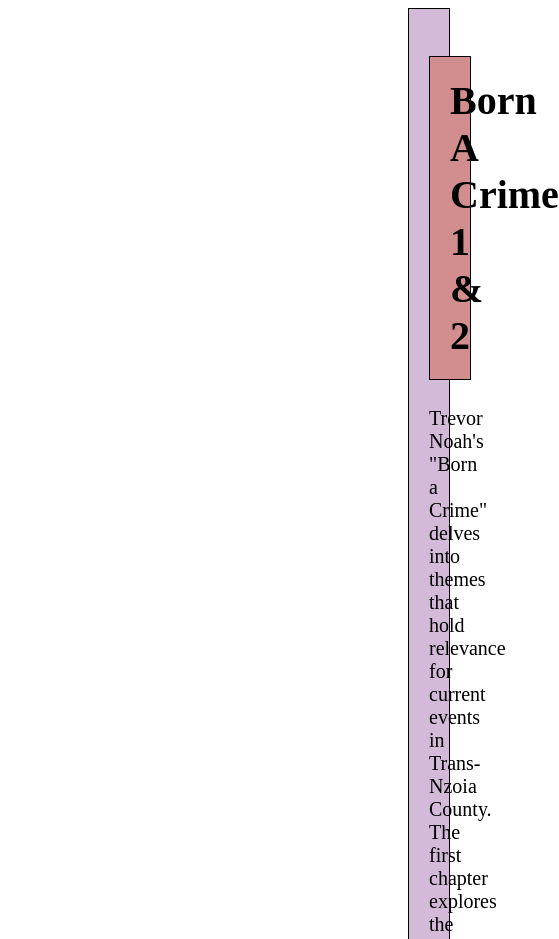
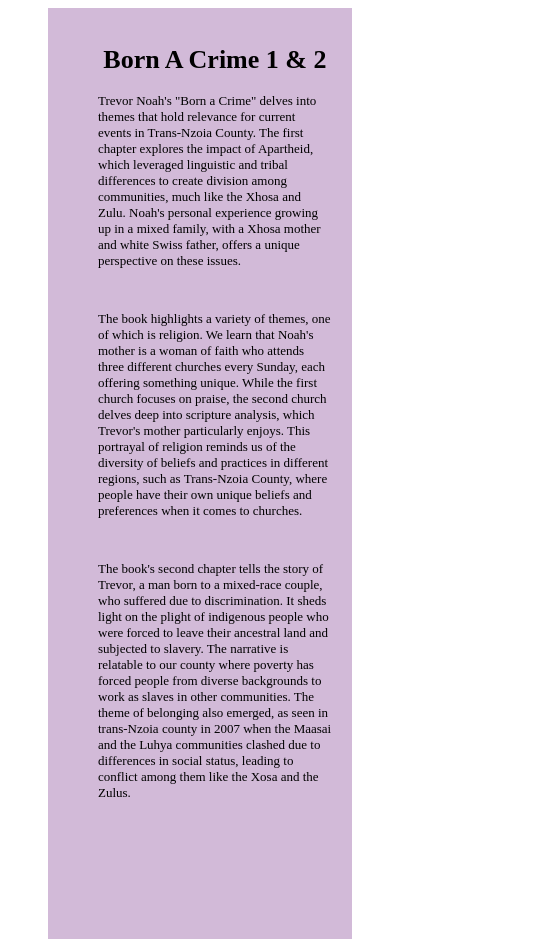
Before and after one commit to Deborah-Cherotich/Mentorship-program, a plain HTML site: page nyj.html in a window 390 px wide. Shown: the top 939 px of the page, 559 px wide, since content can reach past the window. Drawn offline with Linux system fonts and the light colour scheme.

Commit message:
add change

```diff
--- a/static/nyj.css
+++ b/static/nyj.css
@@ -3,6 +3,9 @@
 
     padding-left: 400px;
     height: 1000px;
+
+
+
 }
 h1{
     text-align: center;
@@ -10,7 +13,6 @@
 
 
 .paragraph{
-    border: 1px solid;
     padding: 50px;
     padding-left: 50px;
     background-color: rgb(210,186,216);
@@ -25,29 +27,24 @@
     width: 40%;
     border-radius: 20px;
 }
+
 @media only screen and (min-width:280px)and (max-width:425px) {
-    h1{
-        text-align: center;
-        border: 1px solid;
-        padding: 20px;
-        flex-wrap: wrap;
-        background-color:rgb(210,142,143);
-        width: 80%;
+    .container{
+
+        padding-left: 40px;
+        height: 1400px;
 
 
 
     }
-    #container{
+    .paragraph{
+        padding: 20px;
+        padding-left: 50px;
+        background-color: rgb(210,186,216);
+        width: 70%;
+        font-size: 13px;
+        height: 1300px;
 
-        padding-left: 30px;
-    }
-    .paragraph{
-        border: 1px solid;
-        padding: 20px;
-
-        background-color: rgb(210,186,216);
-        width: 100%;
-        font-size: 20px;
 
     }
 
```
